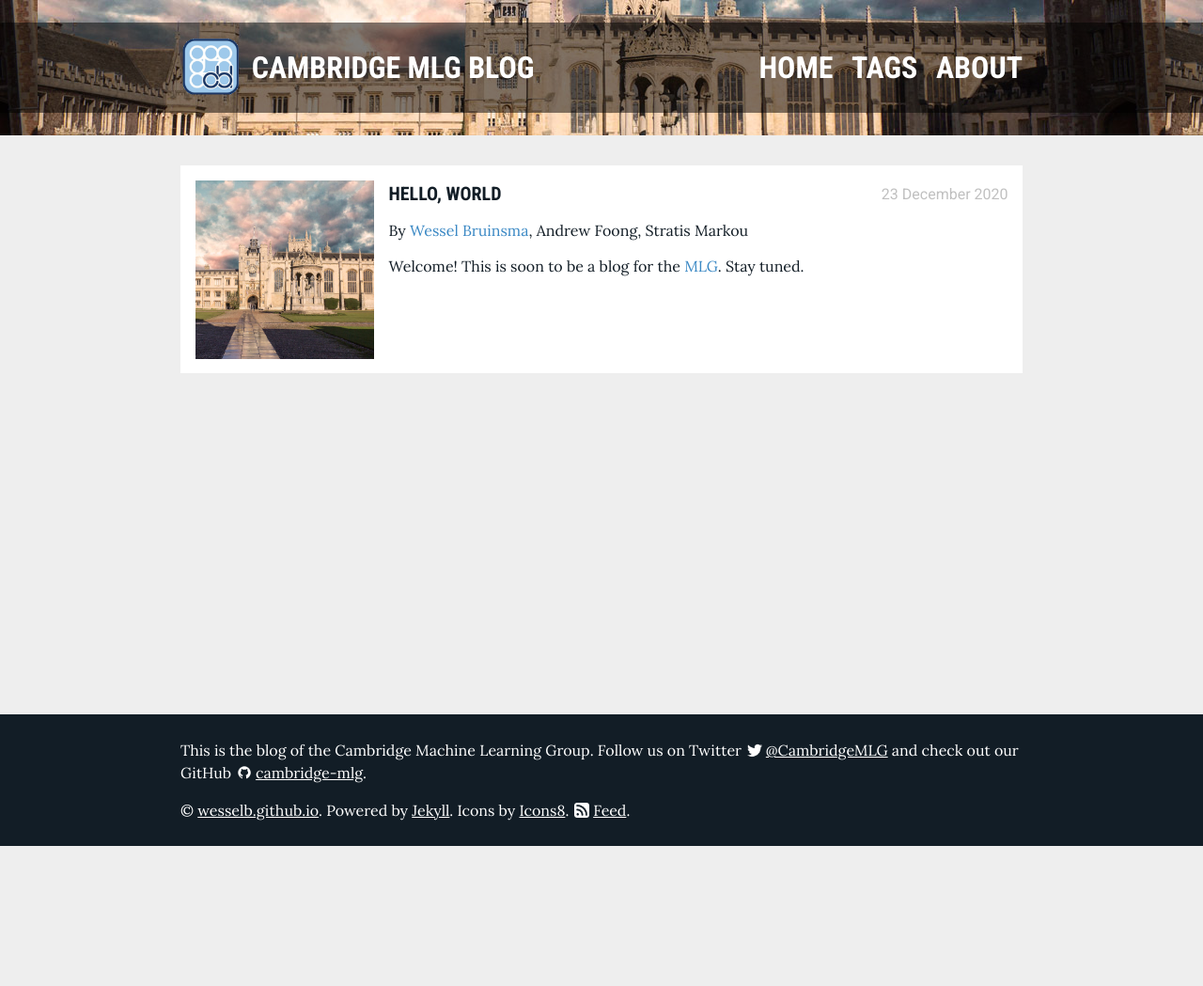
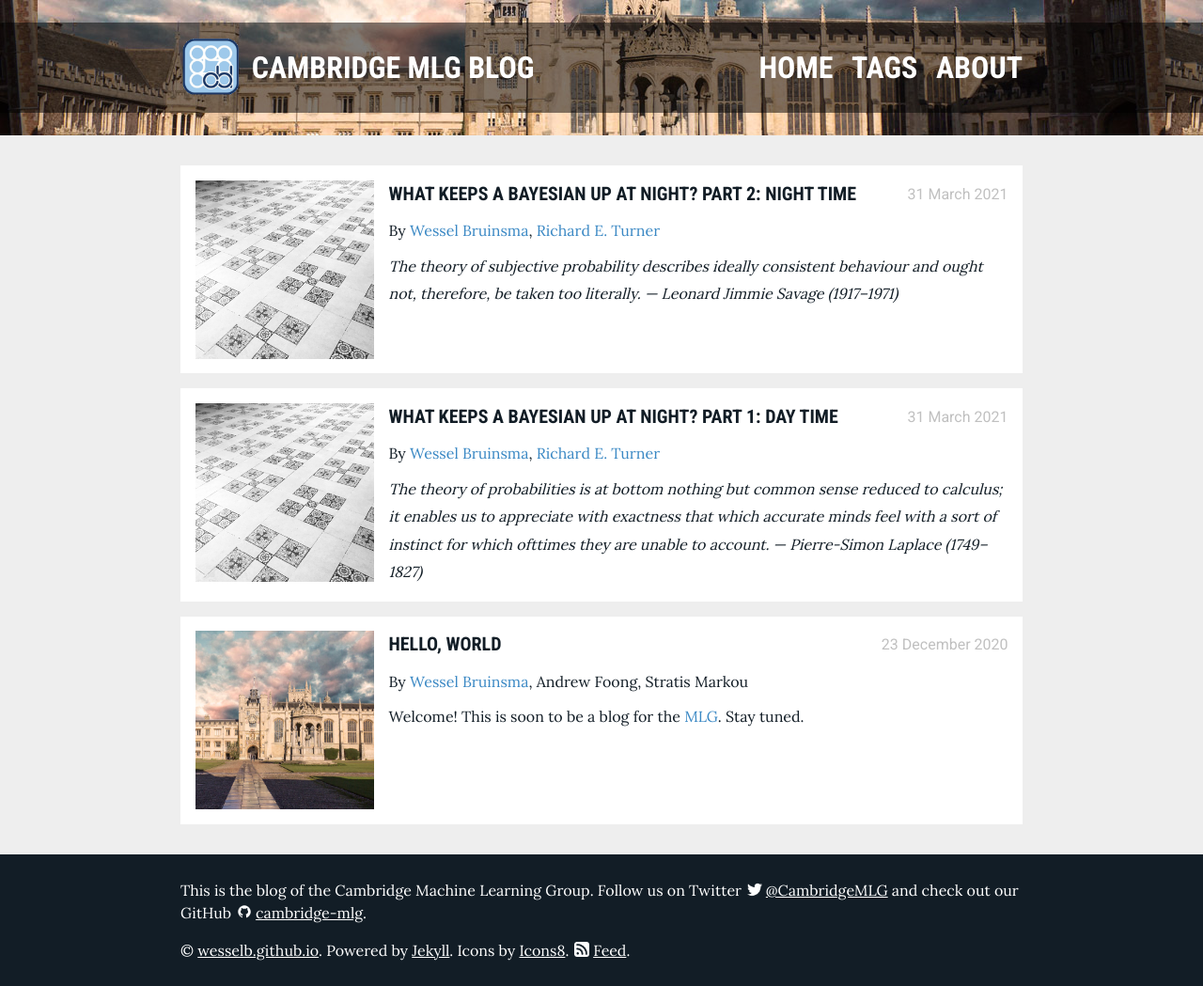
Before and after one commit to mlg-blog/mlg-blog.github.io, a Jekyll site: the page built from index.html, in a window 1280 px wide. Shown: the whole page at 94% size. Built offline with Jekyll 4.4.1, drawn with Linux system fonts in a browser that asks for light colours; before the commit the page ends 900 px from its top, so only the background shows below that; part of the change alters nothing that is shown.

Commit message:
Publish posts

```diff
--- a/_drafts/what-keeps-a-bayesian-up-at-night-part-2.md
+++ b/_posts/2021-03-31-what-keeps-a-bayesian-up-at-night-part-2.md
@@ -19,7 +19,7 @@ excerpt: |
 > --- *Leonard Jimmie Savage (1917--1971)*
 
 
-In the [first post](#) in this series, we laid out the standard arguments that we and many others have used to support the edifice which is Bayesian inference. In this post, we identify the weaknesses in these arguments that cause us to lose sleep at night.
+In the [first post]({% post_url 2021-03-31-what-keeps-a-bayesian-up-at-night-part-1 %}) in this series, we laid out the standard arguments that we and many others have used to support the edifice which is Bayesian inference. In this post, we identify the weaknesses in these arguments that cause us to lose sleep at night.
 
 We've split these weaknesses into three types: first, weaknesses in the standard mathematical justifications for the probabilistic approach; second, weaknesses arising in practice from the modelling stage; and, third, weaknesses arising from realising the inference stage due to computational constraints.
 
```
Also changed, not shown: _posts/2021-03-31-what-keeps-a-bayesian-up-at-night-part-1.md (renamed from _drafts/what-keeps-a-bayesian-up-at-night-part-1.md).
